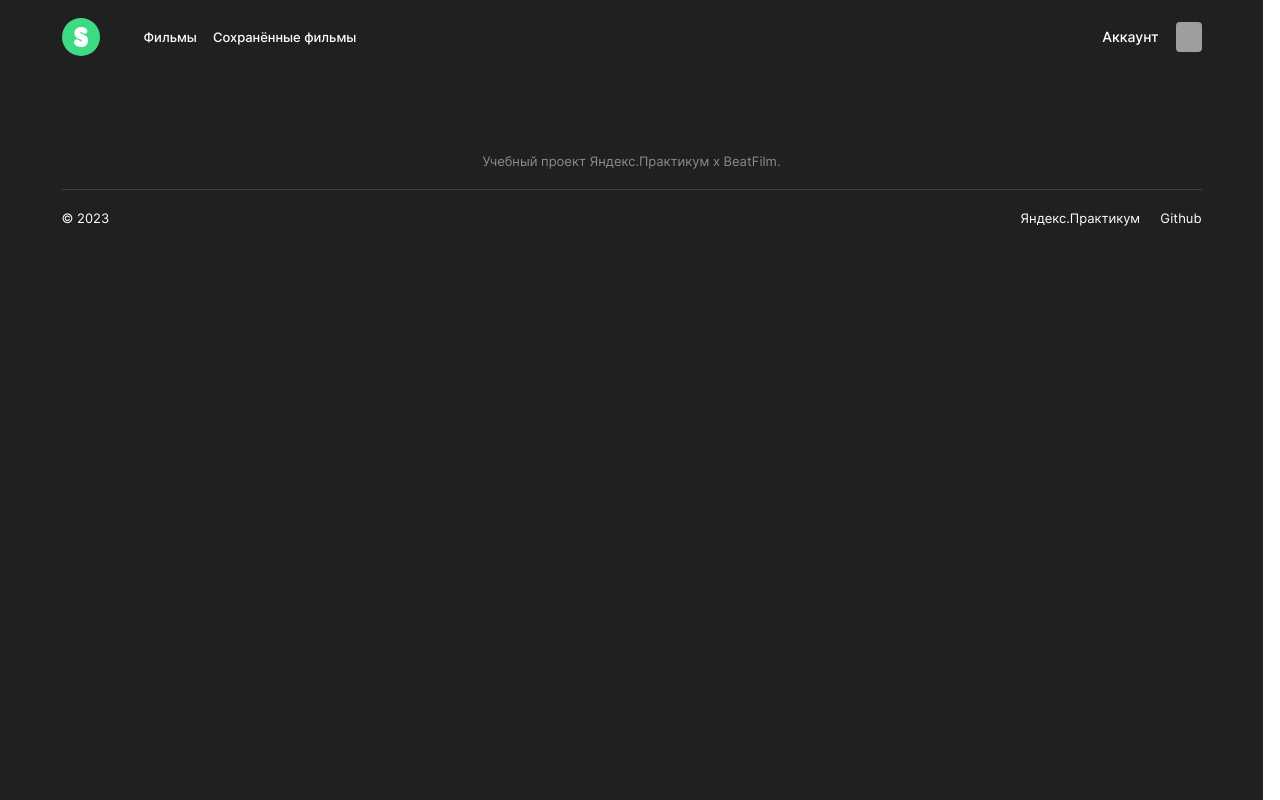
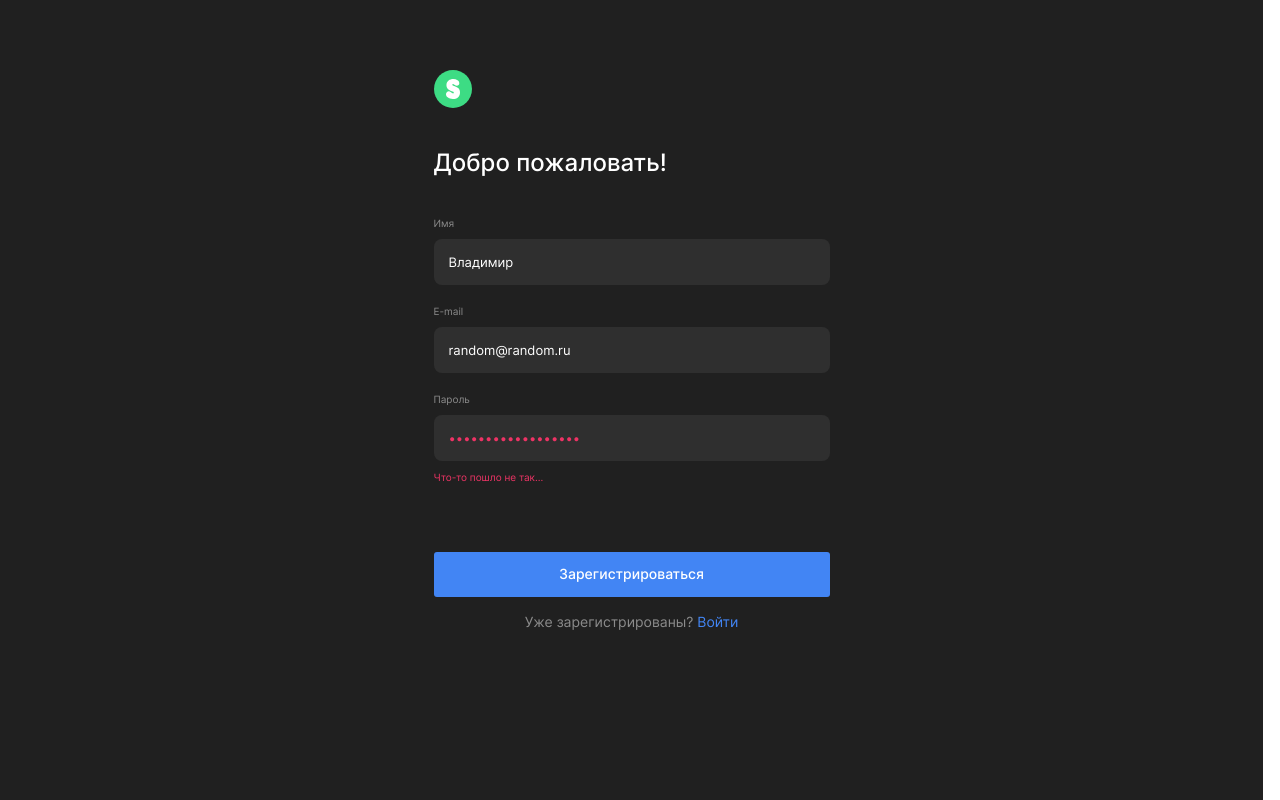
Before and after one commit to v37f/movies-explorer-frontend, a React (Create React App) app: page /signup in a window 1280 px wide. Built offline with nearby package versions, Linux system fonts and the light colour scheme; grey boxes are pictures that could not be loaded.

Commit message:
feat: add register components

```diff
--- a/src/components/App/App.js
+++ b/src/components/App/App.js
@@ -4,6 +4,7 @@ import Main from "../Main/Main";
 import Movies from "../Movies/Movies";
 import SavedMovies from "../SavedMovies/SavedMovies";
 import Profile from "../Profile/Profile";
+import Register from "../Register/Register";
 import Footer from "../Footer/Footer";
 import { useLocation, Route, Routes } from "react-router-dom";
 import { useEffect, useState } from "react";
@@ -11,6 +12,15 @@ import { useEffect, useState } from "react";
 function App() {
   const { pathname } = useLocation();
   const [isLoggedIn, setIsLoggedIn] = useState(false);
+  const isHeaderVisible = pathname === "/" ||
+                          pathname === "/movies" ||
+                          pathname === "/saved-movies" ||
+                          pathname === "/profile";
+
+  const isFooterVisible = pathname === "/" ||
+                          pathname === "/movies" ||
+                          pathname === "/saved-movies";
+
 
   useEffect(() => {
     if (pathname==="/") {
@@ -22,14 +32,15 @@ function App() {
 
   return (
     <div className="App">
-      <Header isLoggedIn={isLoggedIn} />
+      {isHeaderVisible && <Header isLoggedIn={isLoggedIn} />}
       <Routes>
         <Route path="/" element={<Main />} />
         <Route path="/movies" element={<Movies />} />
         <Route path="/saved-movies" element={<SavedMovies />} />
         <Route path="/profile" element={<Profile />} />
+        <Route path="/signup" element={<Register />} />
       </Routes>
-      <Footer />
+      {isFooterVisible && <Footer />}
     </div>
   );
 }
--- /dev/null
+++ b/src/components/Form/Form.css
@@ -0,0 +1,87 @@
+.form__text-inputs {
+  padding: 0;
+  margin: 0 0 16px;
+  border: none;
+  display: flex;
+  flex-direction: column;
+}
+
+.form__input-label {
+  font-weight: 400;
+  font-size: 10px;
+  line-height: 12px;
+  color: #8b8b8b;
+  margin-bottom: 10px;
+  align-self: flex-start;
+}
+
+.form__input {
+  box-sizing: border-box;
+  width: 396px;
+  padding: 15px;
+  border: none;
+  border-radius: 8px;
+  background-color: #2f2f2f;
+  margin-bottom: 20px;
+  font-weight: 400;
+  font-size: 13px;
+  line-height: 16px;
+  color: #fff;
+  text-overflow: ellipsis;
+  white-space: nowrap;
+  overflow: hidden;
+}
+
+.form__input:last-of-type {
+  margin-bottom: 10px;
+}
+
+.form__input:focus {
+  outline: 2px solid #4285f4;
+}
+
+.form__input:-webkit-autofill,
+.form__input:-webkit-autofill:hover,
+.form__input:-webkit-autofill:focus,
+.form__input:-webkit-autofill:active {
+    -webkit-box-shadow: 0 0 0 25px #2f2f2f inset;
+    -webkit-text-fill-color: #fff;
+}
+
+.form__input_invalid {
+  color: #ee3365;
+}
+
+.form__input-error {
+  font-weight: 400;
+  font-size: 10px;
+  line-height: 12px;
+  color: #ee3465;
+  margin-bottom: 69px;
+  visibility: hidden;
+  opacity: 0;
+}
+
+.form__input-error_visible {
+  visibility: visible;
+  opacity: 1;
+}
+
+.form__submit {
+  background: #4285f4;
+  box-shadow: none;
+  border: none;
+  border-radius: 3px;
+  padding: 13px 0 15px;
+  font-weight: 500;
+  font-size: 14px;
+  line-height: 17px;
+  text-align: center;
+  color: #fff;
+  transition: opacity .4s ease;
+}
+
+.form__submit:hover {
+  cursor: pointer;
+  opacity: .8;
+}
--- /dev/null
+++ b/src/components/Form/Form.js
@@ -0,0 +1,14 @@
+import "./Form.css";
+
+
+function Form({ children }) {
+  return (
+    <form className="form">
+      <fieldset className="form__text-inputs">
+        {children}
+      </fieldset>
+    </form>
+  );
+}
+
+export default Form;
--- /dev/null
+++ b/src/components/FormContainer/FormContainer.css
@@ -0,0 +1,41 @@
+.form-container {
+  margin: 0 auto;
+  width: 396px;
+  display: flex;
+  flex-direction: column;
+  align-items: center;
+}
+
+.form-container__logo {
+  align-self: flex-start;
+  margin-bottom: 40px;
+}
+
+.form-container__title {
+  align-self: flex-start;
+  max-width: 100%;
+  margin: 0 0 40px;
+  font-weight: 500;
+  font-size: 24px;
+  line-height: 29px;
+  color: #fff;
+}
+
+.form-container__text {
+  margin: 0;
+  font-weight: 400;
+  font-size: 14px;
+  line-height: 17px;
+  text-align: center;
+  color: #8b8b8b;
+}
+
+.form-container__link-text {
+  color: #4285f4;
+  text-decoration: none;
+  transition: opacity .4s ease;
+}
+
+.form-container__link-text:hover {
+  opacity: .7;
+}
--- /dev/null
+++ b/src/components/FormContainer/FormContainer.js
@@ -0,0 +1,23 @@
+import { Link } from "react-router-dom";
+import Logo from "../Logo/Logo";
+import "./FormContainer.css";
+
+
+function FormContainer({ children, title, text, linkText, linkPath }) {
+  return (
+    <section className="form-container">
+      <div className="form-container__logo">
+        <Logo />
+      </div>
+      <h2 className="form-container__title">{title}</h2>
+      {children}
+      <p className="form-container__text">
+        {text}&nbsp;
+        <Link className="form-container__link-text" to={linkPath}>{linkText}</Link>
+      </p>
+
+    </section>
+  );
+}
+
+export default FormContainer;
--- /dev/null
+++ b/src/components/Register/Register.css
@@ -0,0 +1,3 @@
+.register {
+  padding: 70px 0;
+}
--- /dev/null
+++ b/src/components/Register/Register.js
@@ -0,0 +1,54 @@
+import FormContainer from "../FormContainer/FormContainer";
+import Form from "../Form/Form";
+import "./Register.css";
+
+function Register() {
+
+  const values = {
+    userName: "Владимир",
+    email: "random@random.ru",
+    password: "verystrongpassword"
+  }
+
+  const errors = {
+    password: "not so strong",
+  }
+
+
+  return (
+    <main className="register">
+      <FormContainer title="Добро пожаловать!" text="Уже зарегистрированы?" linkText="Войти" linkPath="/signin" >
+        <Form>
+          <label className="form__input-label" htmlFor="username">Имя</label>
+          <input
+            className={`form__input ${errors.userName ? ' form__input_invalid' : ''}`}
+            type="text"
+            id="username"
+            name="username"
+            defaultValue={values.userName}
+          />
+          <label className="form__input-label" htmlFor="email">E-mail</label>
+          <input
+            className={`form__input ${errors.email ? ' form__input_invalid' : ''}`}
+            type="email"
+            id="email"
+            name="email"
+            defaultValue={values.email}
+          />
+          <label className="form__input-label" htmlFor="password">Пароль</label>
+          <input
+            className={`form__input ${errors.password ? ' form__input_invalid' : ''}`}
+            type="password"
+            id="password"
+            name="password"
+            defaultValue={values.password}
+          />
+          <span className={`form__input-error ${Object.keys(errors).length ? ' form__input-error_visible' : ''}`}>Что-то пошло не так... </span>
+          <button className="form__submit" type="submit">Зарегистрироваться</button>
+        </Form>
+      </FormContainer>
+    </main>
+  );
+}
+
+export default Register;
```
